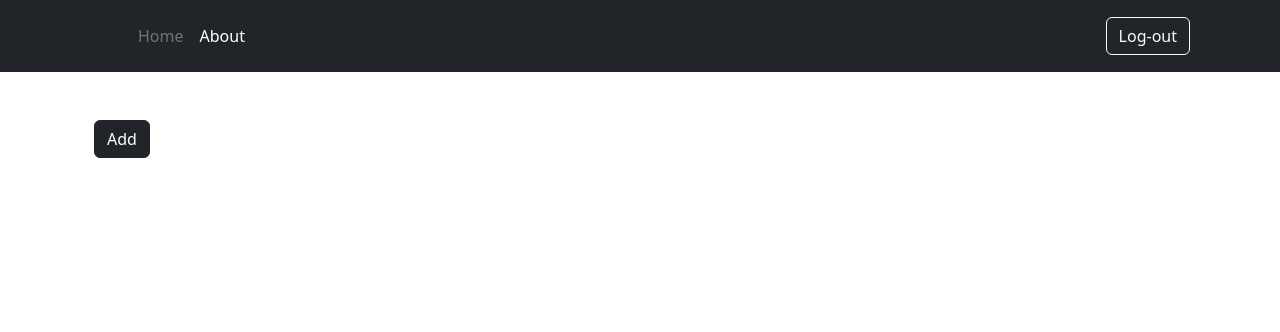
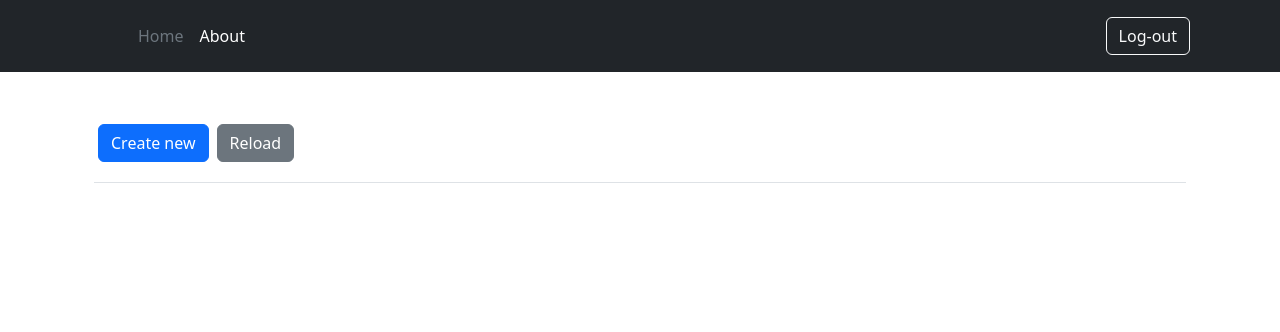
Before and after one commit to nameses/kindergartenDB_python, a Django app: page /kindergartens/ in a window 1280 px wide. Shown: the top 332 px of the page. Run offline with Django 4.2, Linux system fonts and the light colour scheme; the visitor is signed in with stand-in values (Sample User, id 1); data that the repository does not hold is empty.

Commit message:
items list template rework

```diff
--- a/kindergartenDB/templates/kindergarten/kindergarten_list.html
+++ b/kindergartenDB/templates/kindergarten/kindergarten_list.html
@@ -3,26 +3,32 @@
 {% block title %}Kindergarten list{% endblock %}
 
 {% block content %}
-    <a class="btn h-50 btn-dark" href="/kindergarten/add">Add</a>
+    <div class="d-flex text-muted pb-3 pl-5 border-bottom bd-example">
+        <a class="btn btn-primary m-1" href="/kindergarten/add">Create new</a>
+        <a class="btn btn-secondary m-1" href="/kindergartens/">Reload</a>
+
+    </div>
     {% for kindergarten in kindergartens %}
-        <a class="d-flex text-muted pt-3" style="text-decoration: none;" href="/kindergarten/{{ kindergarten.id }}">
+        <div class="d-flex text-muted pt-3">
 
 
             <div class="pb-3 mb-0 small lh-sm border-bottom w-100 d-flex justify-content-between">
-                <div class="">
-                    <strong class="text-gray-dark">{{ kindergarten }}</strong>
-                    <p class="d-block pb-3 mb-0 small lh-sm">Address: {{ kindergarten.address }}</p>
-                    <p class="d-block pb-3 mb-0 small lh-sm">Work days in week: {{ kindergarten.work_day_in_week }}</p>
-                    <p class="d-block pb-3 mb-0 small lh-sm">Month price: {{ kindergarten.month_price }}</p>
-                    <p class="d-block pb-3 mb-0 small lh-sm">Children count: {{ kindergarten.children_count }}</p>
+                <div>
+                    <strong class="text-dark h4 d-block pb-3 mb-0">{{ kindergarten }}</strong>
+                    <p class="d-block pb-3 mb-0 lh-sm">Address: {{ kindergarten.address }}</p>
+                    <p class="d-block pb-3 mb-0 lh-sm">Work days in week: {{ kindergarten.work_day_in_week }}</p>
+                    <p class="d-block pb-3 mb-0 lh-sm">Month price: {{ kindergarten.month_price }}</p>
+                    <p class="d-block pb-3 mb-0 lh-sm">Children count: {{ kindergarten.children_count }}</p>
                 </div>
-                <form action="/kindergarten/{{ kindergarten.id }}/delete" method="post">
-                    {% csrf_token %}
-
-                    <button type="submit" class="btn h-50 btn-dark">Delete</button>
-                </form>
+                <div>
+                    <form action="/kindergarten/{{ kindergarten.id }}/delete" method="post">
+                        {% csrf_token %}
+                        <button type="submit" class="btn btn-outline-danger mt-3 mb-3">Delete</button>
+                    </form>
+                    <a class="btn btn-warning mt-3 mb-3 w-100" href="/kindergarten/{{ kindergarten.id }}">Edit</a>
+                </div>
             </div>
-        </a>
+        </div>
 
     {% endfor %}
 
```
Also changed, not shown: kindergartenDB/templates/kindergarten/group_list.html (+17 -11 lines).
